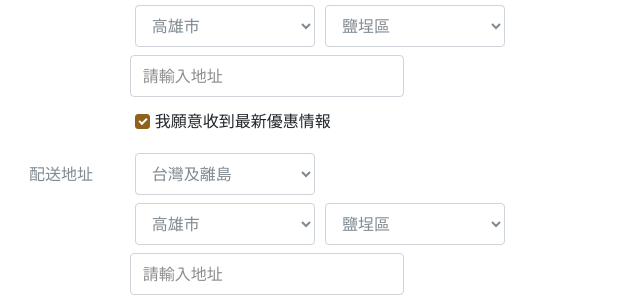
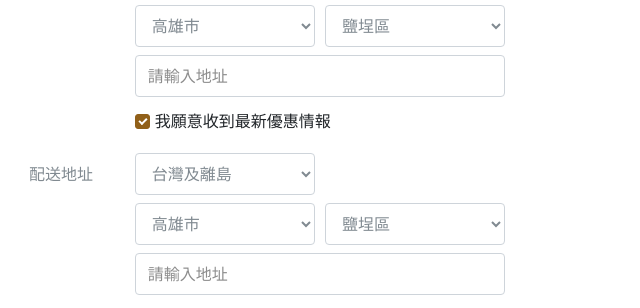
Before and after one commit to chiayutsai/perfume, a plain HTML site: page member.html in a window 1280 px wide. Shown: the part 597-905 px from the top of the page, 246-886 px from the left. Drawn offline with nearby package versions, Linux system fonts and the light colour scheme.

Commit message:
Add files via upload

```diff
--- a/member.html
+++ b/member.html
@@ -166,7 +166,7 @@
 
                                     </select>
                                 </div>
-                            <div class="form-group   mb-0">
+                                <div class="form-group col-12  mb-0">
                                     <input type="text" class="form-control" placeholder="請輸入地址">
                                 </div>
                             </div>
@@ -212,7 +212,7 @@
 
                                     </select>
                                 </div>
-                            <div class="form-group   mb-0">
+                                <div class="form-group   col-12 mb-0">
                                     <input type="text" class="form-control" placeholder="請輸入地址">
                                 </div>
                             </div>
@@ -287,7 +287,8 @@
                     <p class='text-xs text-mb-sm text-white'>© 2020. All Rights Reserved.</p>
                 </div>
                 <ul class=" d-none d-md-flex">
-          <li class="mr-10"><a class="hover__opacity text-white text-lg py-8" href="shop.html">Product</a></li>
+                    <li class="mr-10"><a class="hover__opacity text-white text-lg py-8" href="shop.html">Product</a>
+                    </li>
                     <li class="mr-10"><a class="hover__opacity text-white text-lg  py-8" href="">Blog</a></li>
                     <li><a class="hover__opacity text-white text-lg  py-8" href="">Contact</a></li>
                 </ul>
```
Lines whose indentation alone changed are shown as unchanged.
